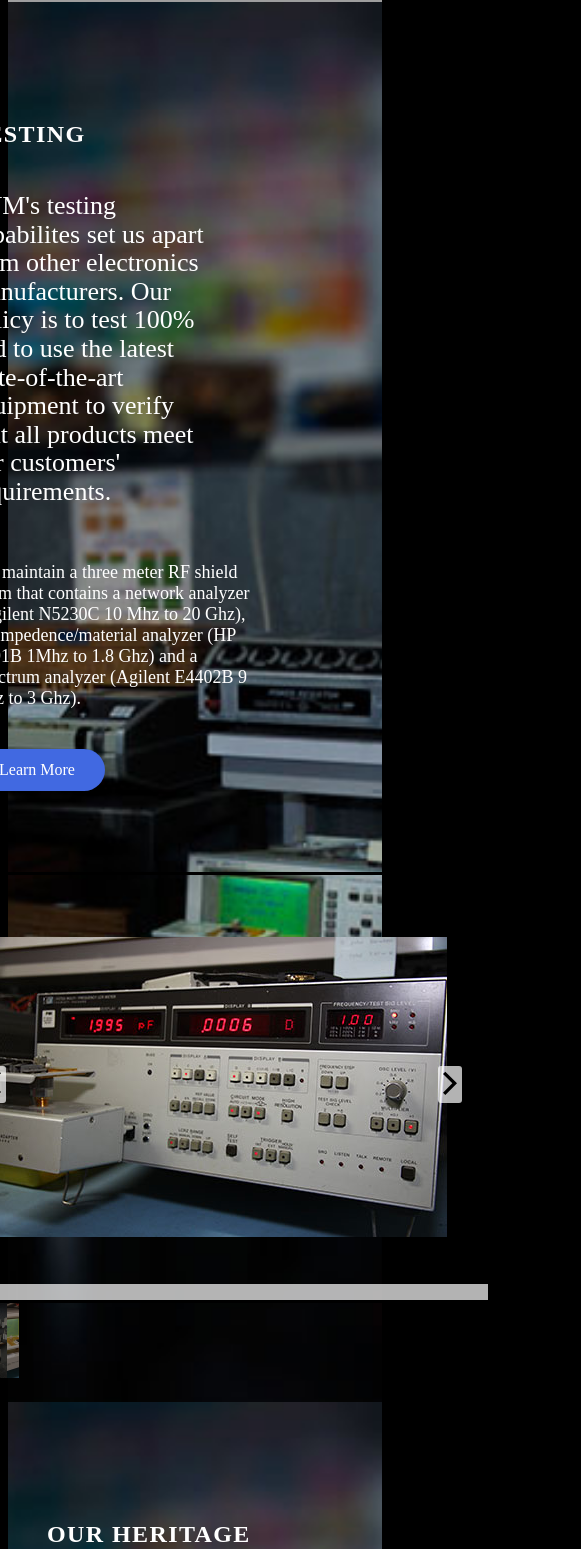
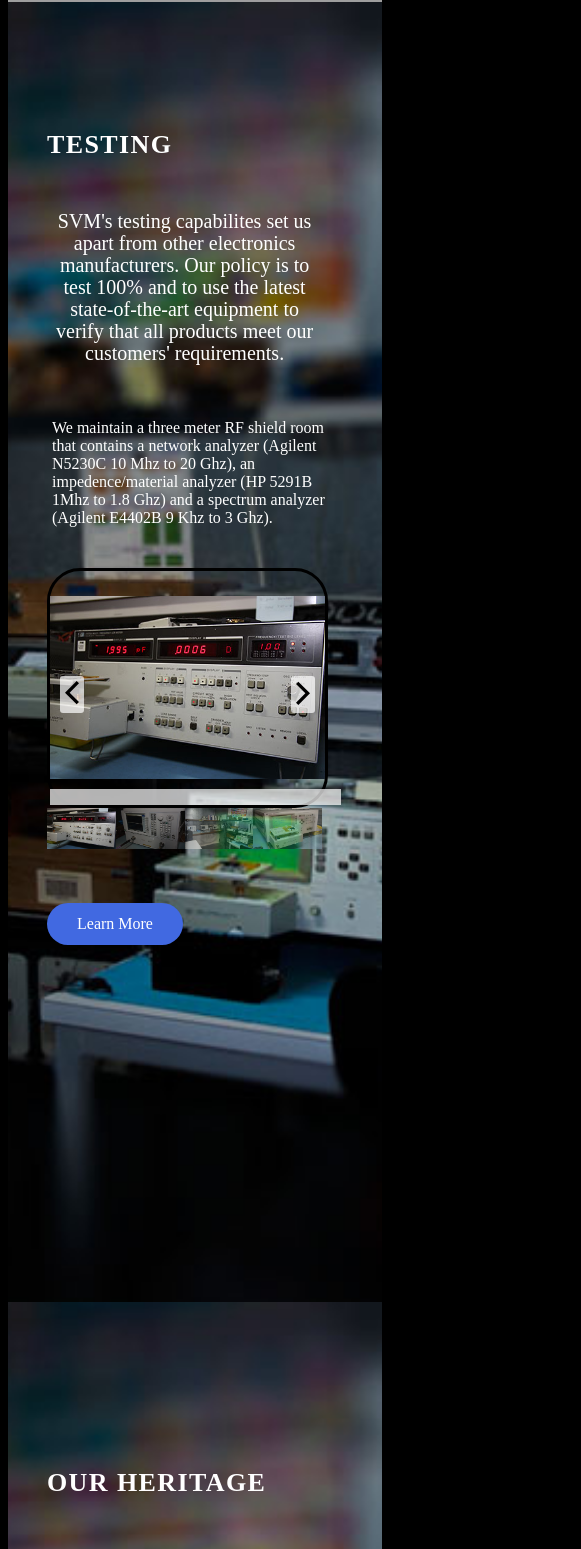
Before and after one commit to FlyingZipperZ/CS-458-Project, a React (Create React App) app in the folder project-root/: page / in a window 390 px wide. Shown: the part 4940-6489 px from the top of the page, 581 px wide, since content can reach past the window. Built offline with nearby package versions, Linux system fonts and the light colour scheme; grey boxes are pictures that could not be loaded.

Commit message:
info page responsive css

```diff
--- a/project-root/src/components/InfoSection/InfoElements.js
+++ b/project-root/src/components/InfoSection/InfoElements.js
@@ -10,7 +10,7 @@ export const InfoContainer = styled.div`
 
     @media screen and (max-width: 768px) {
         padding: 100px 0;
-        height: 1200px;
+        height: 1100px;
     }
 
 `
@@ -54,19 +54,20 @@ export const TextWrapper = styled.div`
     max-width: 540px;
     padding-top: 0;
     color: white;
-
-    @media screen and (max-width: 480px){
-        width: 60%;
-    }
 `
 
 export const TopLine = styled.p`
     font-size: 24px;
-    line-height: 16px;
+    line-height: auto;
     font-weight: 700;
     letter-spacing: 1.4px;
     text-transform: uppercase;
     margin-bottom: 50px;
+
+    @media screen and (max-width: 768px) {
+        font-size: 26px;
+        width: 80%;
+    }
 `
 
 export const Heading = styled.h1`
@@ -75,28 +76,41 @@ export const Heading = styled.h1`
     line-height: 1.1;
     font-weight: 75;
     margin-bottom: 50px;
+    align-items: center;
+    text-align: center;
 
     @media screen and (max-width: 480px) {
         font-size: 32px;
+        width: 80%;
     }
 
     @media screen and (max-width: 768px) {
-        font-size: 26px;
+        font-size: 20px;
         width: 80%;
     }
 `
 
 export const Subtitle = styled.p`
     max-width: 440px;
-    margin-bottom: 35px;
     font-size: 18px;
     line-height: auto;
     padding: 5px;
+
+    @media screen and (max-width: 768px) {
+        font-size: 16px;
+        width: 80%;
+    }
 `
 
 export const BtnWrap = styled.div`
     display: flex;
     justify-content: flex-start;
+    margin-top: 60px;
+
+    @media screen and (max-width: 768px) {
+        font-size: 26px;
+        width: 80%;
+    }
 `
 
 export const ImgWrap = styled.div`
--- a/project-root/src/components/InfoSection/index.js
+++ b/project-root/src/components/InfoSection/index.js
@@ -89,17 +89,17 @@ const InfoSection = ({img, id, topLine, headLine, description, alt, imgStart, bu
                     <Subtitle >
                         {description}
                     </Subtitle>
-                    <BtnWrap>
-                        <Button to={to} smooth='true' duration={500} spy='true' exact='true' offset={-80}>
-                          {buttonName}
-                        </Button>
-                    </BtnWrap>
                 </TextWrapper>
                 </Column1>
                 <Column2>
                     <ImgWrap>
                       <Slideshow items={items}/>
                     </ImgWrap>
+                    <BtnWrap>
+                        <Button to={to} smooth='true' duration={500} spy='true' exact='true' offset={-80}>
+                          {buttonName}
+                        </Button>
+                    </BtnWrap>
                 </Column2>
             </InfoRow>
         </InfoWrapper>
@@ -115,10 +115,6 @@ const ThumbnailList = styled.div`
   align-items: stretch;
   width: 100%;
   height: 15%;
-
-  @media screen and (max-width: 480px){
-    width: 10%;
-  }
 `;
 const Thumbnail = styled.div`
   cursor: pointer;
@@ -184,9 +180,13 @@ const ImageBox = styled.div`
 
 const SlideWrapper = styled.div`
   position: relative;
-  width: 500px;
+  width: 100%;
   height: 500px;
-  margin-top: 66px;
+
+  @media screen and (max-width: 768px) {
+        height: 275px;
+        width: 80%;
+    }
 `;
 
 
--- a/project-root/src/components/Products/ProductsElements.js
+++ b/project-root/src/components/Products/ProductsElements.js
@@ -47,6 +47,10 @@ export const ServicesWrapper = styled.div`
 
     @media screen and (max-width: 1200px) {
         grid-template-columns: 1fr 1fr;
+    }
+
+    @media screen and (max-width: 1200px) {
+        grid-template-columns: 1fr;
     }
 
 `
--- a/project-root/src/components/Testimonials/TestimonialsElements.js
+++ b/project-root/src/components/Testimonials/TestimonialsElements.js
@@ -11,15 +11,15 @@ export const ServicesContainer = styled.div`
     z-index: 0;
 
     @media screen and (max-width: 1000px){
-        height: 1900px;
+        height: 2500px;
     }
 
     @media screen and (max-width: 768px){
-        height: 2100px;
+        height: 1600px;
     }
 
     @media screen and (max-width: 480px){
-        height: 2300px;
+        height: 2500px;
     }
 `
 
@@ -73,7 +73,7 @@ export const ServicesIcon = styled.img`
 export const ServicesH1 = styled.h1`
     font-size: 2.5rem;
     color: #fff;
-    margin-bottom: 300px;
+    margin-bottom: 30px;
     z-index: 1;
     padding: 50px 50px 50px 50px;
     border-radius: 33px;
```
